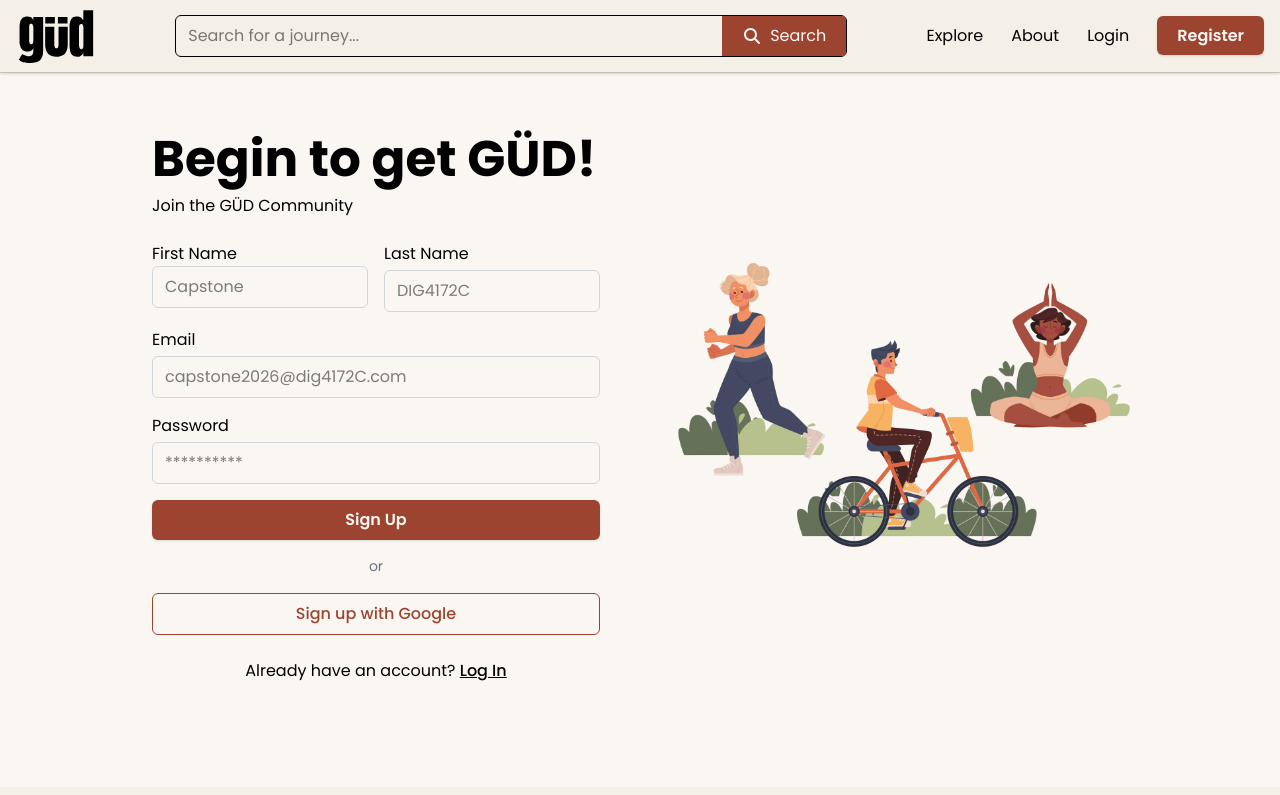
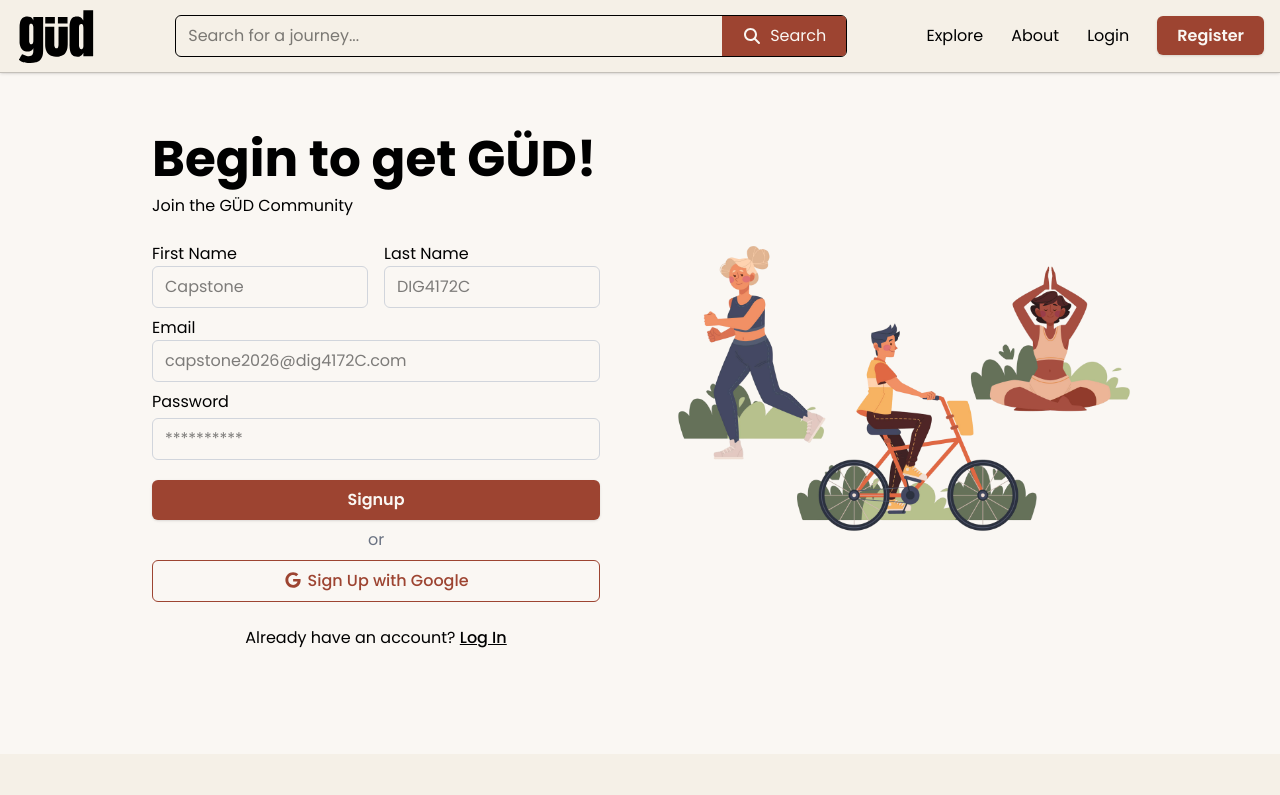
Before and after one commit to Yousor0/gud, a Next.js app: page /register in a window 1280 px wide. Shown: the top 795 px of the page. Built offline with nearby package versions, Linux system fonts and the light colour scheme.

Commit message:
refactor: made login screen all into button tags / reworked css for the pages

```diff
--- a/src/app/(auth)/login/page.jsx
+++ b/src/app/(auth)/login/page.jsx
@@ -2,14 +2,9 @@
 import React from 'react';
 import Link from 'next/link';
 import Image from 'next/image';
-import Button from '../../../components/ui/Button';
 import { FontAwesomeIcon } from '@fortawesome/react-fontawesome';
-import {
-  faDumbbell,
-  faAppleWhole,
-  faCertificate,
-} from '@fortawesome/free-solid-svg-icons';
-import { easeOut, motion } from 'motion/react';
+import { faGoogle } from '@fortawesome/free-brands-svg-icons';
+import { easeInOut, motion } from 'motion/react';
 
 function LoginForm() {
   return (
@@ -18,12 +13,13 @@ function LoginForm() {
         <h1 className="page-title">Welcome back!</h1>
         <p className="mb-6 text-base">Log back into your account</p>
       </div>
-      <form className="space-y-4">
+
+      {/* Login */}
+      <form className="flex flex-col">
         {/* email field */}
+        <div className="mb-5 flex flex-col gap-2">
           <div>
-          <label htmlFor="email" className="mb-1 block">
-            Email
-          </label>
+            <label htmlFor="email">Email</label>
             <input
               id="email"
               type="email"
@@ -40,20 +36,49 @@ function LoginForm() {
               id="password"
               className="w-full rounded-md border border-gray-300 px-3 py-2"
               type="password"
-            placeholder="**********"
+              placeholder="Password"
             />
           </div>
-        <div className="w-full [&>div>a]:block [&>div>a]:w-full [&>div>a]:text-center">
-          <Button href="/" text="Log In" />
+        </div>
+
+        {/* Buttons */}
+        <div className="flex w-full flex-col items-center gap-2">
+          {/* LOGIN */}
+          <motion.button
+            whileHover={{ scale: 1.02, translateY: -1 }}
+            whileTap={{ scale: 0.99 }}
+            style={{ originX: 0.5, originY: 0.5 }}
+            transition={{ ease: easeInOut, duration: 0.2 }}
+            type="submit"
+            className="w-full rounded-md bg-[#9D4431] px-5 py-2 font-semibold text-[#FAF7F3] shadow-sm hover:bg-[#D07A64]"
+          >
+            Login
+          </motion.button>
+
+          {/* OR */}
+          <div className="text-gray-500">or</div>
+
+          {/* GOOGLE LOGIN */}
+
+          <motion.button
+            whileHover={{ scale: 1.02, translateY: -1 }}
+            whileTap={{ scale: 0.99 }}
+            style={{ originX: 0.5, originY: 0.5 }}
+            transition={{ ease: easeInOut, duration: 0.2 }}
+            type="submit"
+            className="w-full rounded-md border border-[#9D4431] px-5 py-2 font-medium text-[#9D4431] hover:border-[#D07A64] hover:bg-[#D07A64] hover:text-[#FAF7F3]"
+          >
+            <FontAwesomeIcon icon={faGoogle} /> Login with Google
+          </motion.button>
         </div>
       </form>
-      <div className="my-4 text-center text-sm text-gray-500">or</div>
-      <div className="w-full [&>div>a]:block [&>div>a]:w-full [&>div>a]:text-center">
-        <Button href="/" text="Login with Google" variant="border" />
-      </div>
-      <p className="mt-6 text-center text-base">
+
+      <p className="text-accent mt-6 text-center">
         Don't have an account?{' '}
-        <Link href="/register" className="font-medium underline">
+        <Link
+          href="/register"
+          className="font-medium underline hover:text-[#9d4431]"
+        >
           Sign Up
         </Link>
       </p>
--- a/src/app/(auth)/register/page.jsx
+++ b/src/app/(auth)/register/page.jsx
@@ -2,14 +2,9 @@
 import React from 'react';
 import Link from 'next/link';
 import Image from 'next/image';
-import Button from '../../../components/ui/Button';
 import { FontAwesomeIcon } from '@fortawesome/react-fontawesome';
-import {
-  faDumbbell,
-  faAppleWhole,
-  faCertificate,
-} from '@fortawesome/free-solid-svg-icons';
-import { easeOut, motion } from 'motion/react';
+import { faGoogle } from '@fortawesome/free-brands-svg-icons';
+import { easeInOut, motion } from 'motion/react';
 
 function RegisterForm() {
   return (
@@ -18,9 +13,12 @@ function RegisterForm() {
         <h1 className="page-title">Begin to get GÜD!</h1>
         <p className="mb-6 text-base">Join the GÜD Community</p>
       </div>
-      <form className="space-y-4">
+
+      {/* SIGN UP FORM */}
+      <form className="flex flex-col">
         {/* First name field */}
-        <div className="grid grid-cols-1 gap-4 md:grid-cols-2">
+        <div className="mb-5 flex flex-col gap-2">
+          <div className="flex flex-row gap-4">
             <div>
               <label htmlFor="firstName">First Name</label>
               <input
@@ -32,9 +30,7 @@ function RegisterForm() {
             </div>
             {/* Last name field */}
             <div>
-            <label htmlFor="lastName" className="mb-1 block">
-              Last Name
-            </label>
+              <label htmlFor="lastName">Last Name</label>
               <input
                 id="lastName"
                 className="w-full rounded-md border border-gray-300 px-3 py-2"
@@ -43,11 +39,10 @@ function RegisterForm() {
               />
             </div>
           </div>
+
           {/* Email field */}
           <div>
-          <label htmlFor="email" className="mb-1 block">
-            Email
-          </label>
+            <label htmlFor="email">Email</label>
             <input
               id="email"
               className="w-full rounded-md border border-gray-300 px-3 py-2"
@@ -67,15 +62,38 @@ function RegisterForm() {
               placeholder="**********"
             />
           </div>
+        </div>
+
         {/* sign up button */}
-        <div className="w-full [&>div>a]:block [&>div>a]:w-full [&>div>a]:text-center">
-          <Button href="/" text="Sign Up" />
+
+        <div className="flex w-full flex-col items-center gap-2">
+          <motion.button
+            whileHover={{ scale: 1.02, translateY: -1 }}
+            whileTap={{ scale: 0.99 }}
+            style={{ originX: 0.5, originY: 0.5 }}
+            transition={{ ease: easeInOut, duration: 0.2 }}
+            type="submit"
+            className="w-full rounded-md bg-[#9D4431] px-5 py-2 font-semibold text-[#FAF7F3] shadow-sm hover:bg-[#D07A64]"
+          >
+            Signup
+          </motion.button>
+
+          <div className="text-gray-500">or</div>
+
+          {/* GOOGLE LOGIN */}
+          <motion.button
+            whileHover={{ scale: 1.02, translateY: -1 }}
+            whileTap={{ scale: 0.99 }}
+            style={{ originX: 0.5, originY: 0.5 }}
+            transition={{ ease: easeInOut, duration: 0.2 }}
+            type="submit"
+            className="w-full rounded-md border border-[#9D4431] px-5 py-2 font-medium text-[#9D4431] hover:border-[#D07A64] hover:bg-[#D07A64] hover:text-[#FAF7F3]"
+          >
+            <FontAwesomeIcon icon={faGoogle} /> Sign Up with Google
+          </motion.button>
         </div>
       </form>
-      <div className="my-4 text-center text-sm text-gray-500">or</div>
-      <div className="w-full [&>div>a]:block [&>div>a]:w-full [&>div>a]:text-center">
-        <Button text="Sign up with Google" variant="border" />
-      </div>
+
       <p className="mt-6 text-center text-base">
         Already have an account?{' '}
         <Link href="/login" className="font-medium underline">
--- a/src/app/globals.css
+++ b/src/app/globals.css
@@ -86,7 +86,7 @@ footer {
 
 .fitnessButton {
   background-color: #466273;
-  color: #F5F0E7;
+  color: #f5f0e7;
   border-radius: 4px;
   padding: 6px;
   padding-inline: 20px;
@@ -94,15 +94,15 @@ footer {
 
 .nutritionButton {
   background-color: #566835;
-  color: #F5F0E7;
+  color: #f5f0e7;
   border-radius: 4px;
   padding: 6px;
   padding-inline: 20px;
 }
 
 .redButton {
-  background-color: #9D4431;
-  color: #F5F0E7;
+  background-color: #9d4431;
+  color: #f5f0e7;
   border-radius: 4px;
   padding: 6px;
   padding-inline: 20px;
--- a/src/app/page.jsx
+++ b/src/app/page.jsx
@@ -275,7 +275,7 @@ export default function landingPage() {
       <LandingWelcome />
       <InfoCards />
       <AboutGud />
-      <FaqSection />
+      <FaqSection id="faq" />
     </main>
   );
 }
--- a/src/components/Footer.jsx
+++ b/src/components/Footer.jsx
@@ -28,15 +28,19 @@ export default function Footer() {
             {/* GUD Section */}
             <h4 className="sub-header">GÜD</h4>
             <NavigationLink href="/about" text="About" variant="footerLink" />
-            <NavigationLink href="/faq" text="FAQ" variant="footerLink" />
-            <NavigationLink href="#" text="Contact" variant="footerLink" />
+            <NavigationLink href="/#faq" text="FAQ" variant="footerLink" />
             <NavigationLink
-              href="#"
+              href="javascript:void(0)"
+              text="Contact"
+              variant="footerLink"
+            />
+            <NavigationLink
+              href="javascript:void(0)"
               text="Term & Conditions"
               variant="footerLink"
             />
             <NavigationLink
-              href="#"
+              href="javascript:void(0)"
               text="Privacy Policy"
               variant="footerLink"
             />
--- a/src/components/ui/Button.jsx
+++ b/src/components/ui/Button.jsx
@@ -24,7 +24,7 @@ export default function Button({
   const variantStyles = defaultStyles[variant] || defaultStyles.primary;
 
   return (
-    <motion.div
+    <motion.button
       whileHover={{ scale: 1.02, translateY: -1 }}
       whileTap={{ scale: 0.99 }}
       style={{ originX: 0.5, originY: 0.5 }}
@@ -35,6 +35,6 @@ export default function Button({
       >
         {text}
       </Link>
-    </motion.div>
+    </motion.button>
   );
 }
```
Lines whose indentation alone changed are shown as unchanged.
